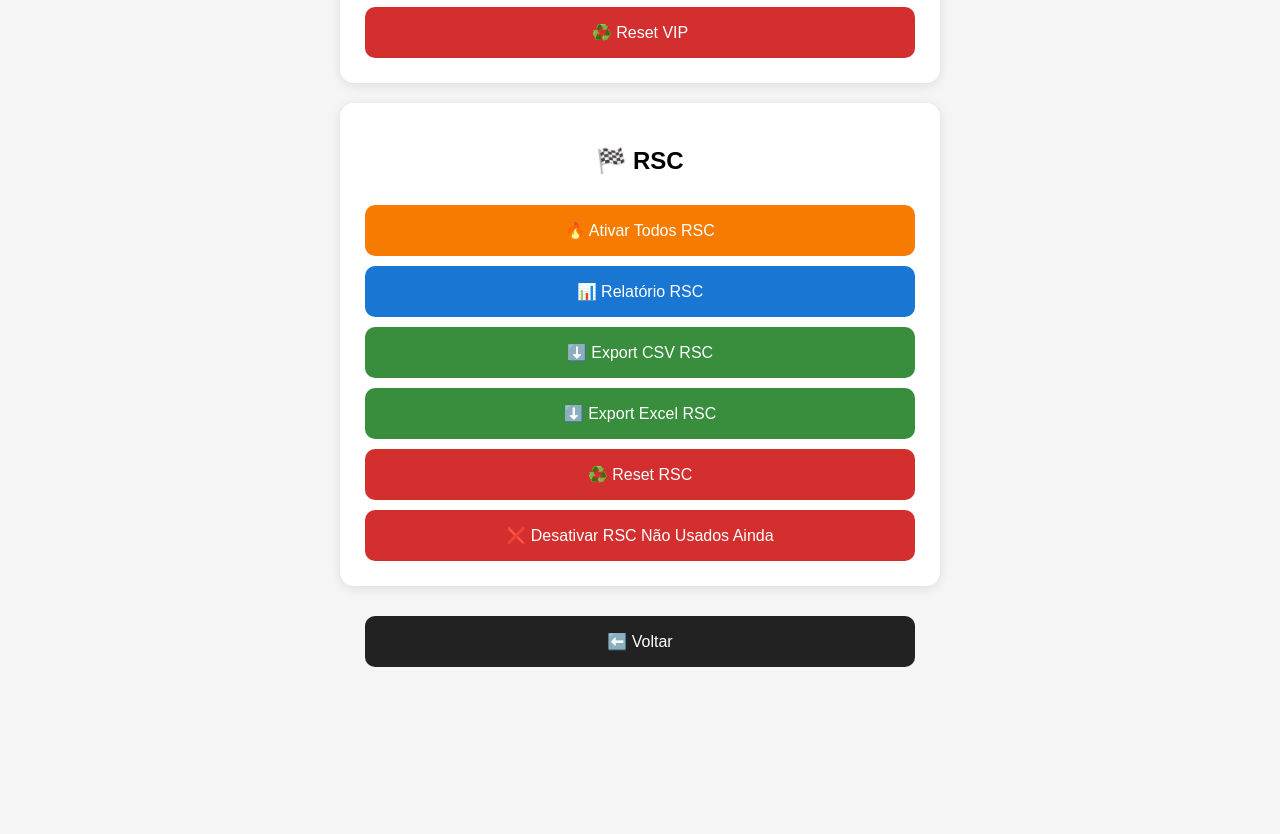
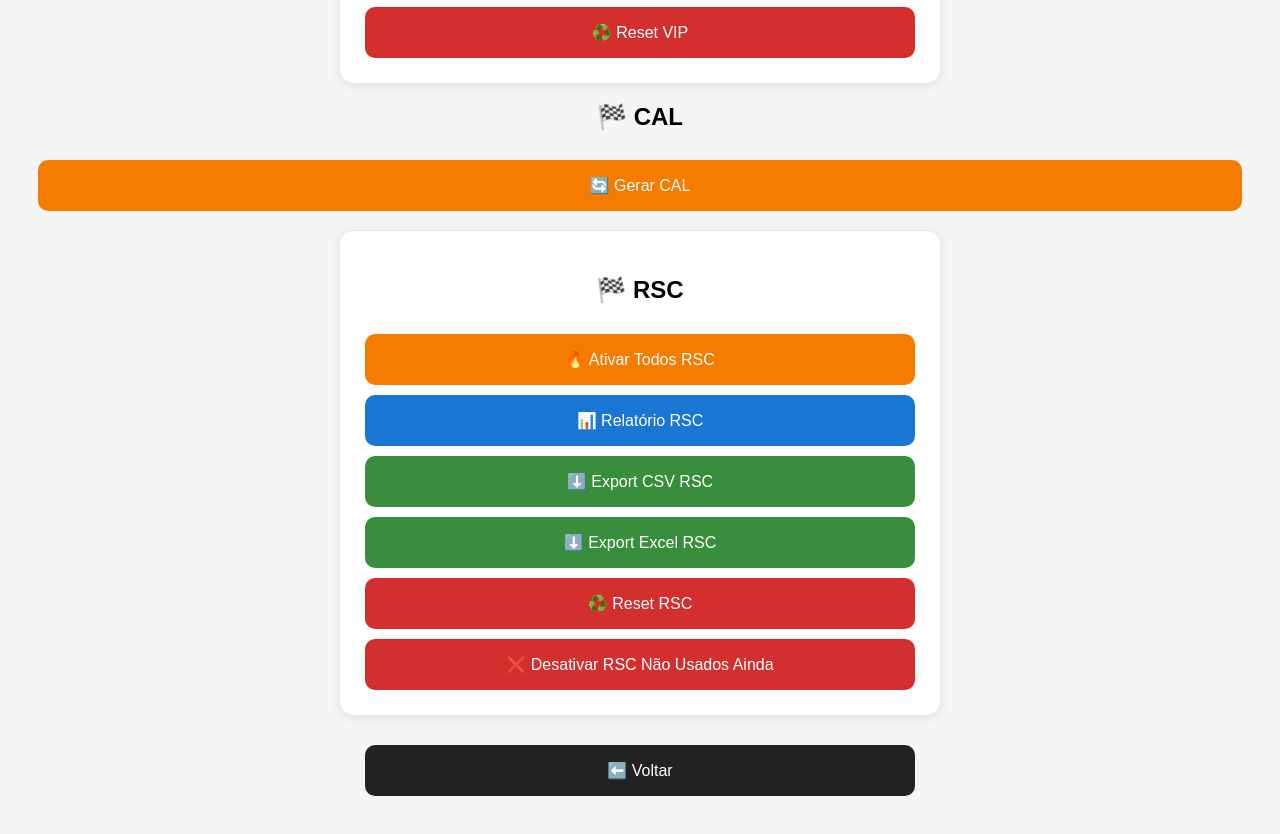
Before and after one commit to andreteixeiramorgado-cyber/ticket-system, a website: page public/admin.html in a window 1280 px wide. Shown: the part 902-1736 px from the top of the page. Before the commit the page ends 1607 px from the top, so only its background shows below. Drawn offline with Linux system fonts and the light colour scheme.

Commit message:
Add CAL section with button to generate CAL

```diff
--- a/public/admin.html
+++ b/public/admin.html
@@ -159,6 +159,19 @@ onclick="acao('reset_vip')">
 
 </div>
 
+ <div class="card">
+
+<h2>🏁 CAL</h2>
+
+<button
+class="activate"
+onclick="acao('gerar_cal')">
+
+🔄 Gerar CAL
+
+</button>
+
+</div>
 
 <!-- RSC -->
 
```
